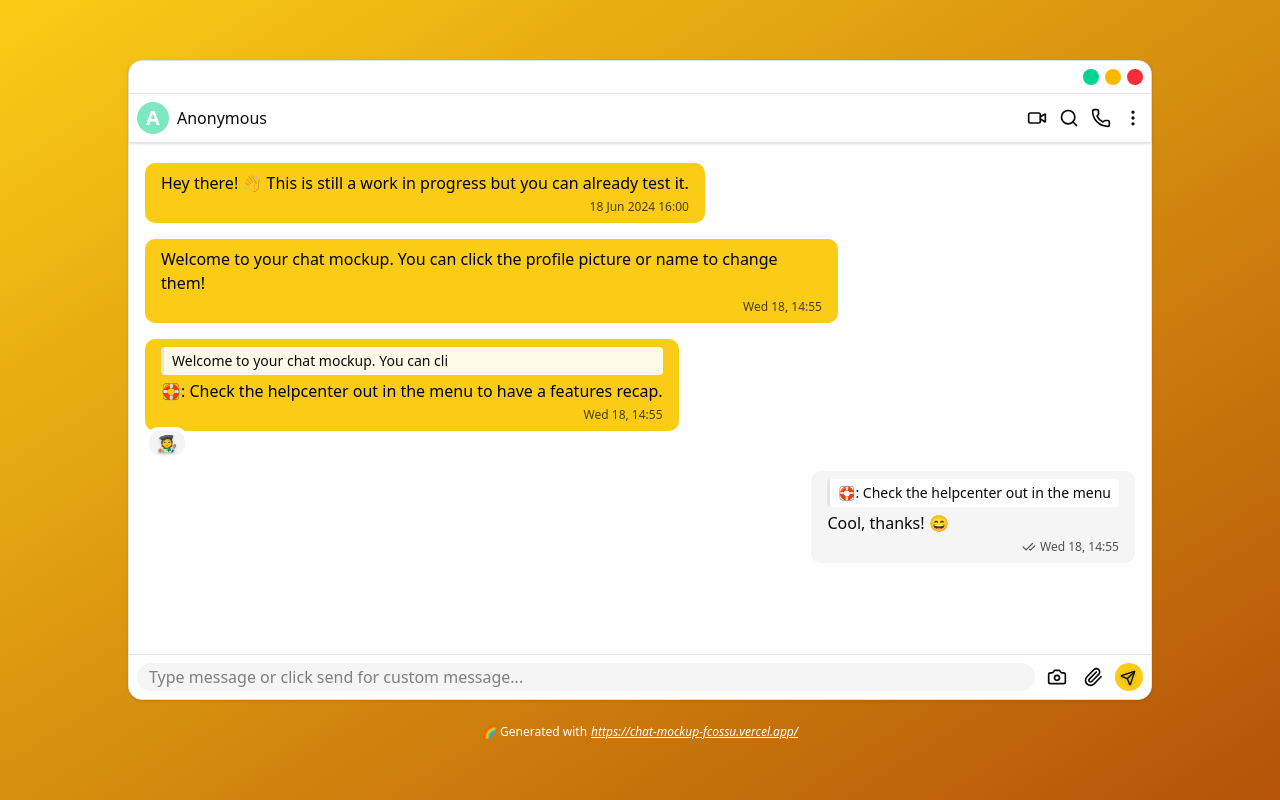
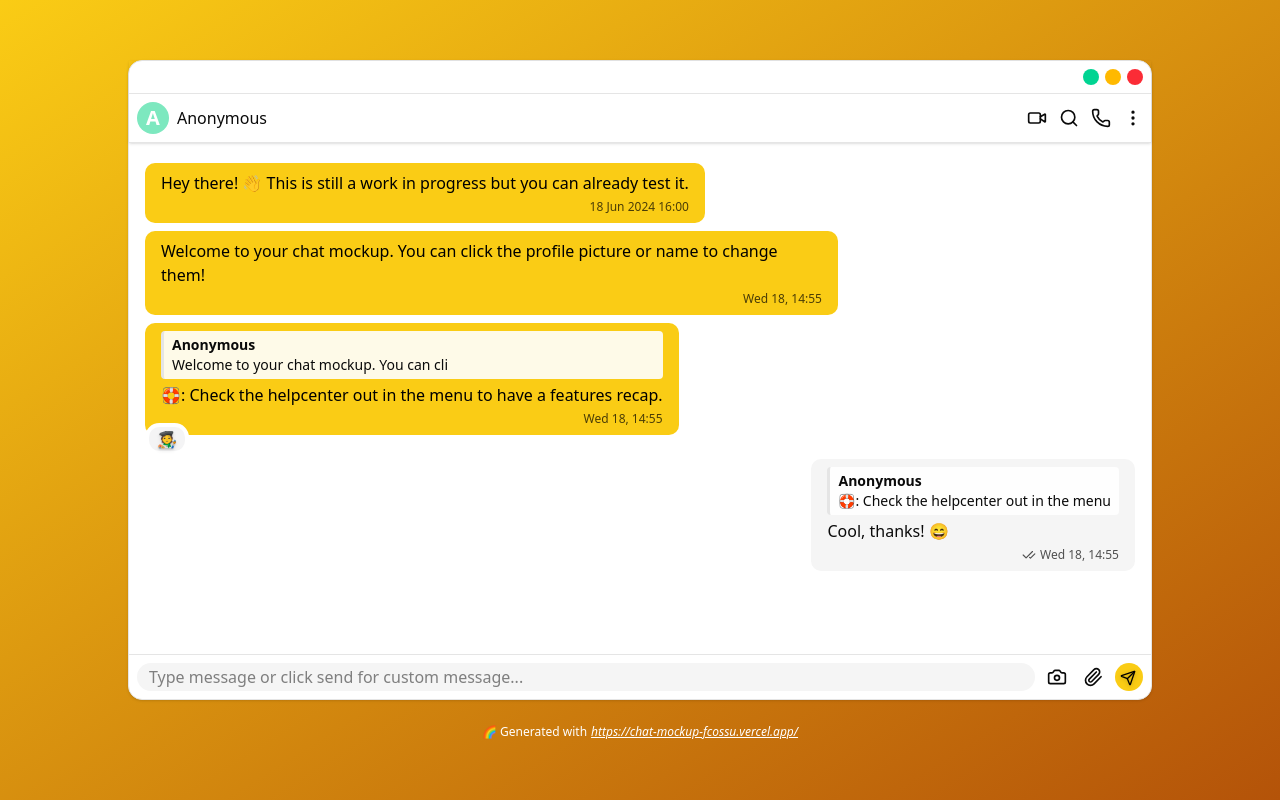
Before and after one commit to Florian-cossu/chat_mockup, a Next.js app: page / in a window 1280 px wide. Built offline with nearby package versions, Linux system fonts and the light colour scheme.

Commit message:
Chat message bubble and conv updt +  advanced mess - Updated message bubble and conversation styling - Added replies to to advanced message popup

```diff
--- a/components/custom/chatConversationView.tsx
+++ b/components/custom/chatConversationView.tsx
@@ -12,17 +12,26 @@ export default function ChatConversationView({
   conversation,
 }: ChatConversationViewProps) {
   return (
-    <div className="flex flex-col gap-2 p-4">
-      {conversation.map((msg) => {
+    <div className="flex flex-col p-4">
+      {conversation.map((msg, index) => {
         const replyTo = msg.repliesTo
           ? conversation.find((m) => m.id === msg.repliesTo)
           : undefined;
+
+        const prevDir =
+          index > 0 ? conversation[index - 1].direction : undefined;
+        const nextDir =
+          index < conversation.length - 1
+            ? conversation[index + 1].direction
+            : undefined;
 
         return (
           <ChatMessageBubble
             key={msg.id}
             message={msg}
             replyToMessage={replyTo}
+            previousDirection={prevDir}
+            nextDirection={nextDir}
           />
         );
       })}
--- a/components/custom/chatMessageBubble.tsx
+++ b/components/custom/chatMessageBubble.tsx
@@ -12,15 +12,35 @@ interface ChatMessageBubbleProps {
   message: ChatMessage;
   replyToMessage?: ChatMessage;
   className?: string;
+  previousDirection?: "in" | "out";
+  nextDirection?: "in" | "out";
 }
 
 export default function ChatMessageBubble({
   message,
   replyToMessage,
   className,
+  previousDirection,
+  nextDirection,
 }: ChatMessageBubbleProps) {
-  const { color1 } = usePreferences();
+  const { color1, contactName } = usePreferences();
   const [incomingColor, setIncomingColor] = useState("");
+  const direction = message.direction;
+
+  const bubbleStyle = (() => {
+
+    const samePrev = previousDirection === direction;
+    const sameNext = nextDirection === direction;
+
+    const parts = [];
+
+    if (!samePrev) parts.push("mt-1");
+    if (!samePrev && !sameNext) parts.push(`rounded-${direction == "in" ? "tl" : "br"}-xs`);
+    if (samePrev) parts.push(`rounded-${direction == "in" ? "tl" : "tr"}-xs`);
+    if (sameNext) parts.push(`rounded-${direction == "in" ? "bl" : "br"}-xs`);
+
+    return parts.join(" ");
+  })();
 
   useEffect(() => {
     setIncomingColor(getContrastColor(color1));
@@ -31,16 +51,18 @@ export default function ChatMessageBubble({
       <div
         className={cn(
           "max-w-[70%] px-4 py-2 my-1 rounded-lg relative",
-          message.direction === "in" ? "self-start" : "self-end bg-muted",
+          bubbleStyle,
+          direction === "in" ? "self-start" : "self-end bg-muted",
           className
         )}
         style={{
-          backgroundColor: message.direction === "in" ? color1 : "",
+          backgroundColor: direction === "in" ? color1 : "",
         }}
       >
         {replyToMessage && (
           <div className="mb-1 px-2 py-1 text-sm rounded bg-background/90 border-l-3">
             <span className="block font-medium">
+              <p className="font-bold">{replyToMessage.direction == "in" ? contactName : "You"}</p>
               {replyToMessage.text.slice(0, 40)}
             </span>
           </div>
@@ -48,19 +70,21 @@ export default function ChatMessageBubble({
 
         <p
           className="whitespace-pre-wrap"
-          style={{ color: message.direction == "in" ? incomingColor : "" }}
+          style={{ color: direction == "in" ? incomingColor : "" }}
         >
           {message.text}
         </p>
 
         <div
           className="flex items-center justify-end gap-1 mt-1 text-xs opacity-70"
-          style={{ color: message.direction == "in" ? incomingColor : "" }}
+          style={{ color: direction == "in" ? incomingColor : "" }}
         >
-          {message.seen && message.direction === "out" && (
+          {message.seen && direction === "out" && (
             <CheckCheck size={14} />
           )}
-          <span><LocalTime iso={message.timestamp} /></span>
+          <span>
+            <LocalTime iso={message.timestamp} />
+          </span>
         </div>
       </div>
       {message.emoji && (
--- a/components/custom/sendMessageWithProps.tsx
+++ b/components/custom/sendMessageWithProps.tsx
@@ -21,11 +21,13 @@ import {
   ChevronDownIcon,
   DoorOpen,
   MessageCircleCode,
+  MessageCircleReply,
   MessageCircleX,
   Send,
   TextCursorInput,
 } from "lucide-react";
 import { Popover, PopoverContent, PopoverTrigger } from "../ui/popover";
+import { Select } from "../ui/select";
 // import EmojiPicker from "emoji-picker-react";
 
 interface AdvancedMessageModalProps {
@@ -47,6 +49,7 @@ export default function AdvancedMessageModal({
   const [openDatePicker, setOpenDatePicker] = React.useState(false);
   const [date, setDate] = React.useState<Date | undefined>(new Date());
   const [time, setTime] = useState("10:30:00");
+  const [repliesTo, setRepliesTo] = useState("");
 
   useEffect(() => {
     const currentDate = new Date();
@@ -72,6 +75,7 @@ export default function AdvancedMessageModal({
       direction,
       text: text.trim(),
       timestamp: mergedDate?.toISOString(),
+      repliesTo: repliesTo ?? undefined,
       seen,
       //   emoji: reactions
       //     .split(",")
@@ -91,7 +95,7 @@ export default function AdvancedMessageModal({
           <DialogTitle className="flex flex-row gap-2 items-center">
             <MessageCircleCode />
             Add a customized message
-        </DialogTitle>
+          </DialogTitle>
         </DialogHeader>
 
         <div className="flex flex-col p-2 gap-4">
@@ -186,6 +190,25 @@ export default function AdvancedMessageModal({
               />
             </div>
           </div>
+          <Label>
+            <MessageCircleReply />
+            Replies to
+          </Label>
+          <select
+            value={repliesTo}
+            onChange={(e) => setRepliesTo(e.target.value as string)}
+            className="w-fit p-2 border rounded dark:bg-gray-800 cursor-pointer"
+          >
+            <option key="0" value="">Reply to?</option>
+            {conversation.map((message) => (
+              <option key={message.id} value={message.id}>
+                {message.direction == "in" ? "contact: " : "you: "}
+                {message.text.length > 30
+                  ? message.text.slice(0, 30) + "…"
+                  : message.text}
+              </option>
+            ))}
+          </select>
 
           {/* <Label>Reactions (comma separated)</Label>
           <EmojiPicker
```
